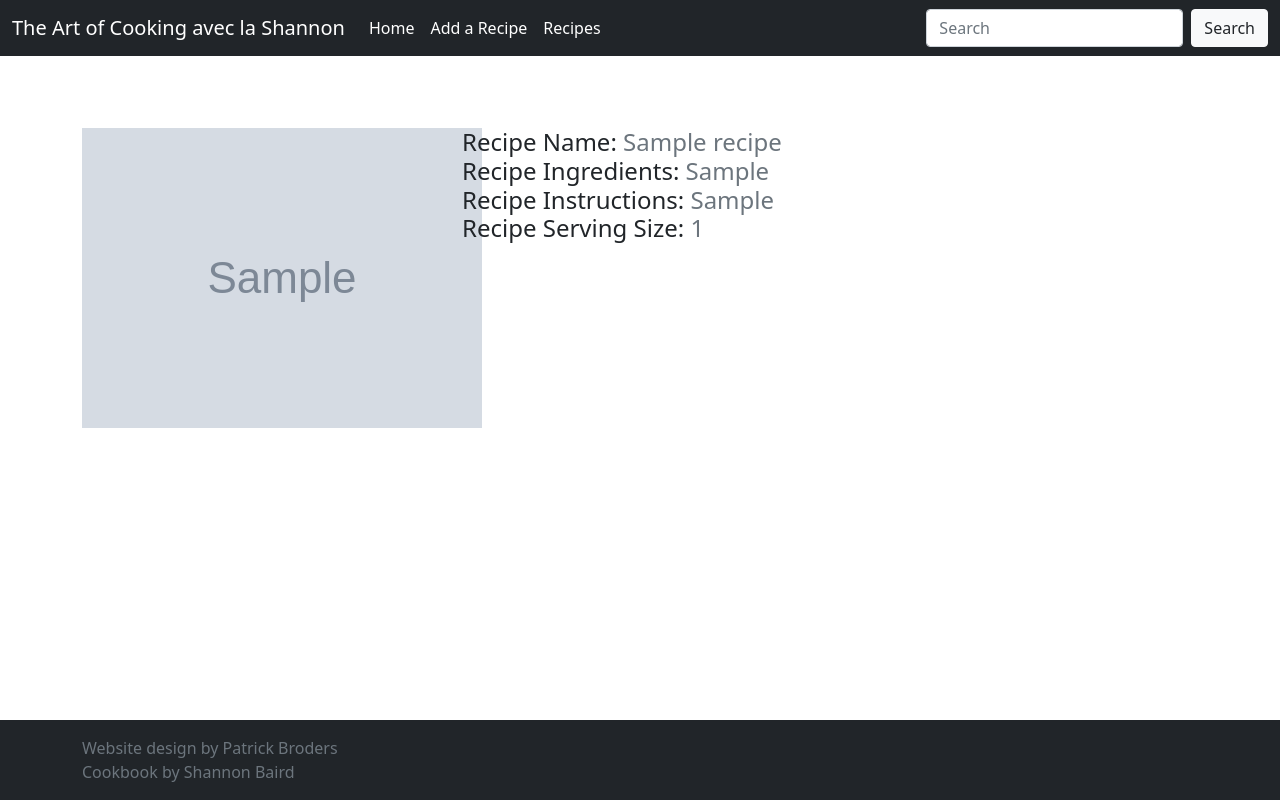
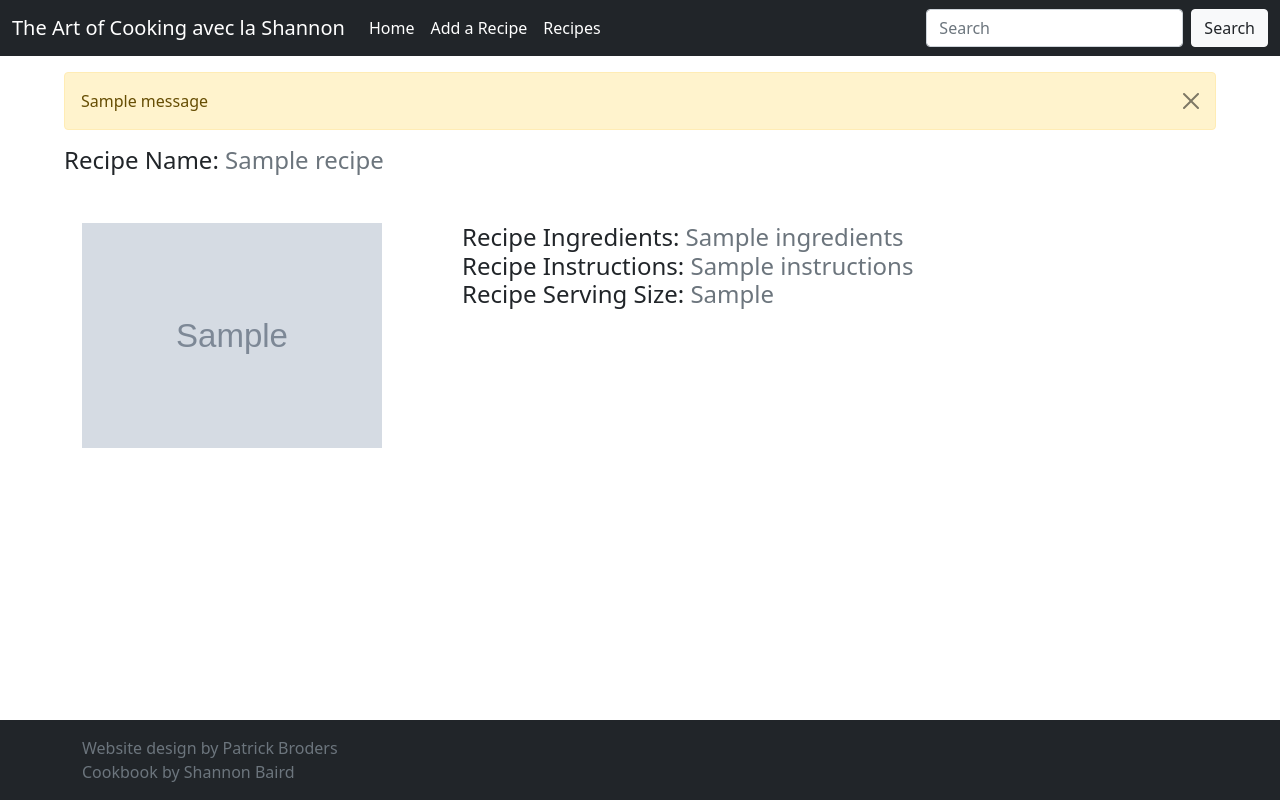
Before and after one commit to Brozon3/FlaskRecipeWebsite, a Flask app: template templates/view_recipe.html in a window 1280 px wide. Run offline with Flask 2, Linux system fonts and the light colour scheme; the template is opened without the code that fills it: most values are stand-ins (such as "Sample title", 1, 10 or a date in 2020); grey boxes marked "Sample" are stand-in pictures; one stand-in notice (Sample message) is shown.

Commit message:
started layout for display recipe page, added some recipes to database, ensured that website flows from page to page properly

```diff
--- a/application.py
+++ b/application.py
@@ -36,8 +36,9 @@ def add_recipe():
             form.recipe_picture.data.save(os.path.join(app.config["SUBMITTED_IMG"] + picture_filename))
             df.loc[recipe_name] = [recipe_ingredients, recipe_instructions, recipe_serving_size, picture_filename]
             df.to_csv("static/data_dir/recipes.csv")
+            recipe = df.loc[recipe_name]
             flash("Your recipe was added to the cookbook!")
-            return redirect(url_for("add_recipe"))
+            return render_template("view_recipe.html", recipe=recipe)
         else:
             flash("A recipe with that name already exists! \nTry something funnier.")
             return redirect(url_for("add_recipe"))
@@ -52,10 +53,11 @@ def recipes():
     return render_template("recipes.html", recipes=recipes)
 
 
-@app.route("/display_recipe")
-def display_recipe(search):
-    df = pd.read_csv("static/data_dir/recipes.csv")
-    recipe = df.iloc[0]
+@app.route("/display_recipe/<recipe_name>")
+def display_recipe(recipe_name):
+    recipes = pd.read_csv("static/data_dir/recipes.csv", dtype={"name": str})
+    recipes = recipes.set_index("name")
+    recipe = recipes.loc[recipe_name]
     return render_template("view_recipe.html", recipe=recipe)
 
 
--- a/forms.py
+++ b/forms.py
@@ -1,7 +1,7 @@
 from flask_wtf import FlaskForm
 from flask_wtf.file import FileRequired, FileField
 from wtforms import SubmitField
-from wtforms.fields import StringField, TextAreaField, IntegerField, SelectField
+from wtforms.fields import StringField, TextAreaField, SelectField
 from wtforms.validators import DataRequired
 
 
@@ -9,7 +9,9 @@ class RecipeForm(FlaskForm):
     recipe_name = StringField("Recipe Name:", validators=[DataRequired()])
     recipe_ingredients = TextAreaField("Recipe Ingredient List:", validators=[DataRequired()])
     recipe_instructions = TextAreaField("Recipe Instructions:", validators=[DataRequired()])
-    recipe_serving_size = SelectField("Serving Size:", choices=[(1, "1-2"), (2, "3-4"), (3, "4-6"), (4, "6-8"), (5, "8+")], validators=[DataRequired()])
+    recipe_serving_size = SelectField("Serving Size:",
+                                      choices=[("1-2", "1-2"), ("3-4", "3-4"), ("4-6", "4-6"),
+                                               ("6-8", "6-8"), ("8+", "8+")], validators=[DataRequired()])
     recipe_picture = FileField("Recipe Picture:", validators=[FileRequired()])
     submit = SubmitField("Submit")
 
--- a/templates/base.html
+++ b/templates/base.html
@@ -7,7 +7,7 @@
 
     <title>The Art of Cooking avec la Shannon</title>
 </head>
-<body class="d-flex flex-column h-100">
+<body class="d-flex flex-column h-100 m-auto" style="width: 90%">
 
     <nav class="navbar navbar-expand-lg navbar-dark bg-dark fixed-top">
         <div class="container-fluid">
--- a/templates/recipes.html
+++ b/templates/recipes.html
@@ -19,11 +19,11 @@
         <div class="row row-cols-3 ">
             {% for name, row in recipes.iterrows() %}
                 <div class="card m-auto" style="width: 18rem;">
-                    <img src="{{ url_for("static", filename='image_dir/{}'.format(row["picture"])) }}" class="card-img-top" alt="..." width="300" height="300">
+                    <img src="{{ url_for("static", filename='image_dir/{}'.format(row["picture"])) }}" class="card-img-top" alt="..." width="200" height="150">
                     <div class="card-body">
                         <h5 class="card-title"> {{ row["name"]|safe }} </h5>
                         <p class="card-text">Serves: {{ row["serving size"]|safe }}</p>
-                        <a href="#" class="btn btn-dark">Go To Recipe</a>
+                        <a href="{{ url_for("display_recipe", recipe_name=row["name"]) }}" class="btn btn-dark">Go To Recipe</a>
                     </div>
                 </div>
             {% endfor %}
--- a/templates/view_recipe.html
+++ b/templates/view_recipe.html
@@ -1,7 +1,16 @@
 {% extends "base.html" %}
 
+{% block messages %}
+    {% for message in get_flashed_messages() %}
+        <div class="alert alert-warning alert-dismissible fade show" role="alert">
+            {{ message }}
+            <button type="button" class="btn-close" data-bs-dismiss="alert" aria-label="Close"></button>
+        </div>
+    {% endfor %}
+{% endblock %}
+
 {% block H1_Description %}
-    <h1></h1>
+    <h4 class="font-weight-bold mb-0">Recipe Name: <span class="text-muted font-weight-normal">{{ recipe["name"] }}</span></h4>
     <br>
 {% endblock %}
 
@@ -10,13 +19,12 @@
         <div class="container">
             <div class="row">
                 <div class="col-md-4">
-                    <img src="{{ url_for("static", filename='image_dir/{}'.format(recipe.recipe_picture)) }}" alt="">
+                    <img src="{{ url_for("static", filename='image_dir/{}'.format(recipe.picture)) }}" alt="" width="300">
                 </div>
                 <div class="col-md-8">
-                    <h4 class="font-weight-bold mb-0">Recipe Name: <span class="text-muted font-weight-normal">{{ recipe.recipe_name }}</span></h4>
-                    <h4 class="font-weight-bold mb-0">Recipe Ingredients: <span class="text-muted font-weight-normal">{{ recipe.recipe_ingredients }}</span></h4>
-                    <h4 class="font-weight-bold mb-0">Recipe Instructions: <span class="text-muted font-weight-normal">{{ recipe.recipe_instructions }}</span></h4>
-                    <h4 class="font-weight-bold mb-0">Recipe Serving Size: <span class="text-muted font-weight-normal">{{ recipe.recipe_serving_size }}</span></h4>
+                    <h4 class="font-weight-bold mb-0">Recipe Ingredients: <span class="text-muted font-weight-normal">{{ recipe.ingredients }}</span></h4>
+                    <h4 class="font-weight-bold mb-0">Recipe Instructions: <span class="text-muted font-weight-normal">{{ recipe.instructions }}</span></h4>
+                    <h4 class="font-weight-bold mb-0">Recipe Serving Size: <span class="text-muted font-weight-normal">{{ recipe["serving size"] }}</span></h4>
                 </div>
             </div>
         </div>
```
Also changed, not shown: templates/search_recipe.html (deleted, +0 -23 lines), static/image_dir/beer_can_chicken.jfif (added), static/image_dir/family_pizza_night.jfif (added), static/image_dir/screech_and_coke.jfif (added).
